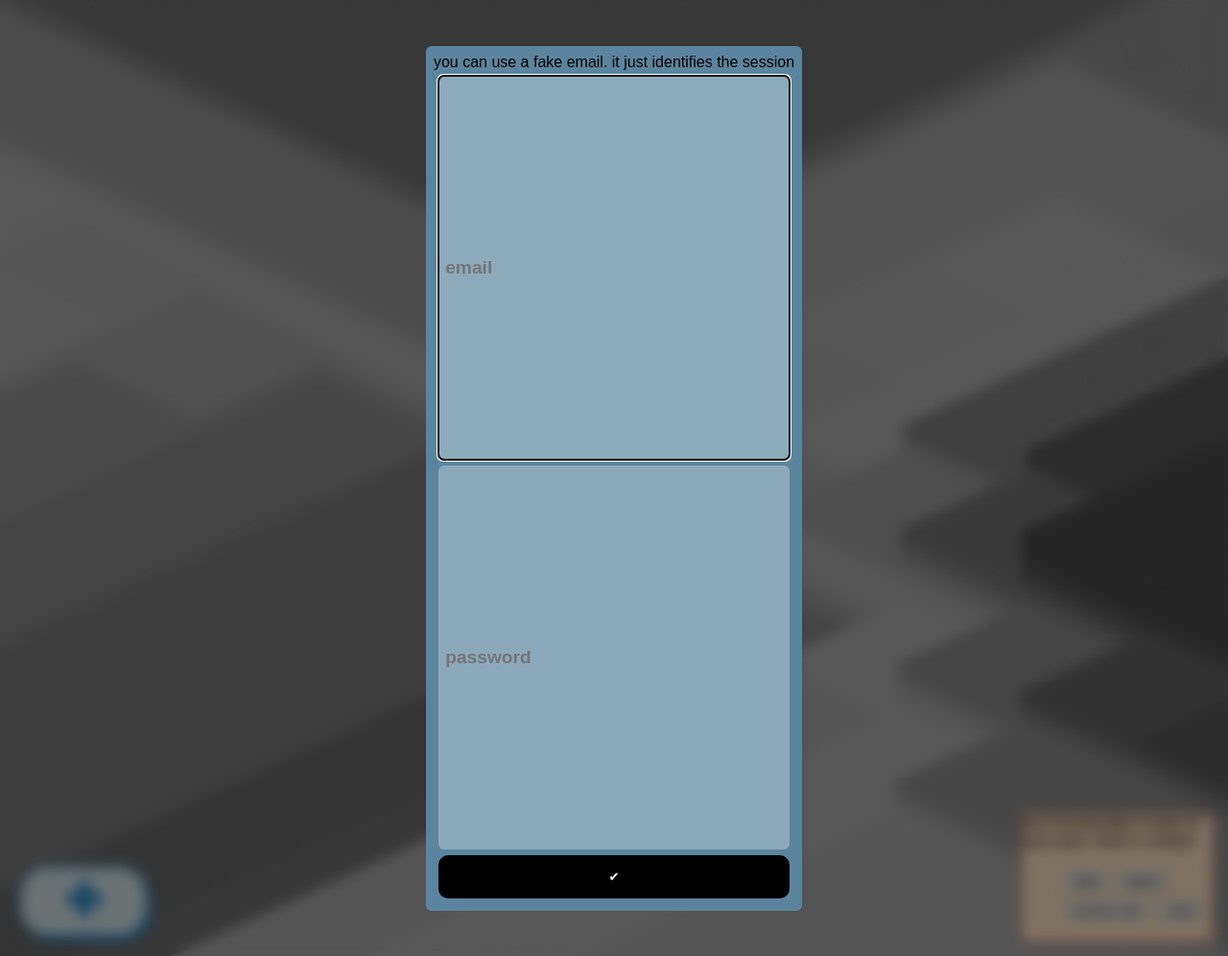
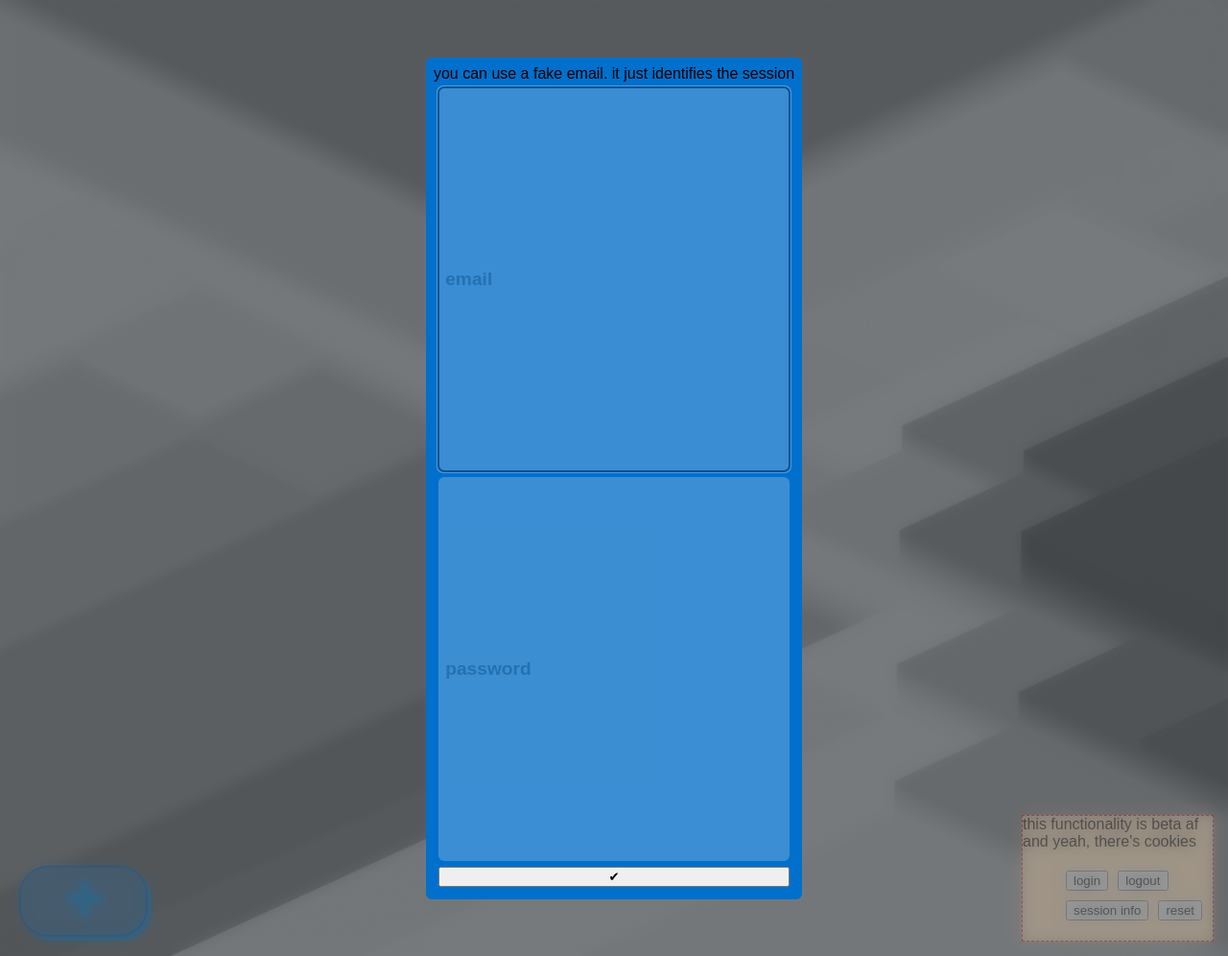
Before and after one commit to stanjosh/notes-app, a Flask app: page /login in a window 1280 px wide. Shown: the whole page at 96% size. Run offline with Flask 2, Linux system fonts and the light colour scheme.

Commit message:
modified colors

```diff
--- a/static/style.css
+++ b/static/style.css
@@ -1,3 +1,10 @@
+:root {
+    --color-dark: #3e4449;
+    --color-med: #4f7391;
+    --color-accent: #0070cc;
+    --color-light: #c3d4e2;
+}
+
 * {box-sizing:border-box;}
 
 html, body {
@@ -52,7 +59,8 @@ nav ul li button {
 .note {
     display: flex;
     backdrop-filter: blur(4px);
-    background: rgba(91, 133, 158, .4);
+    background: var(--color-med);
+    opacity: .3;
     border-radius: 5px;
     margin-bottom: 15px;
     padding: 5px;
@@ -80,8 +88,8 @@ nav ul li button {
     margin: 0;
     padding: 2%;
     width: 100%;
-    background-color: rgba(255, 255, 255, 0.3);
-    white-space:nowrap;
+    background-color: var(--color-light);
+    opacity: .3;
 }
 
 .content-input {
@@ -98,8 +106,8 @@ nav ul li button {
     border: none;
     border-radius: 6px ;
     padding: 2%;
-    background-color: rgba(255, 255, 255, 0.3);
-
+    background-color: var(--color-light);
+    opacity: .3;
 }
 
 .note-buttons {
@@ -151,7 +159,7 @@ form {
     border-radius: 6px;
     resize: none;
     overflow: hidden;
-    background-color: rgb(91, 133, 158);
+    background-color: var(--color-accent);
     padding: 8px;
 }
 
@@ -160,16 +168,9 @@ form {
 }
 
 #loginDialog::backdrop {
-    background: rgba(0, 0, 0, 0.5);
+    background: var(--color-dark);
+    opacity: .5;
     backdrop-filter: blur(7px);
-}
-
-.big-button {
-    border: none;
-    border-radius: 10px;
-    background-color: black;
-    color: white;
-    padding: 15px;
 }
 
 .flashes {
@@ -188,8 +189,8 @@ form {
 }
 
 .add-corner {
-  background-color: #d5e4e9;
-  border: 2px solid #2284c5;
+  background-color: var(--color-med);
+  border: 2px solid var(--color-accent);
   border-radius: 30px;
   box-shadow: #2284c5 4px 4px 0 0;
   color: #2284c5;
@@ -210,11 +211,11 @@ form {
 }
 
 .add-corner:hover {
-  background-color: #d5e4e9;
+  background-color: var(--color-light);
 }
 
 .add-corner:active {
-  box-shadow: #2284c5 2px 2px 0 0;
+  box-shadow: var(--color-accent) 2px 2px 0 0;
   transform: translate(2px, 2px);
 }
 
```
